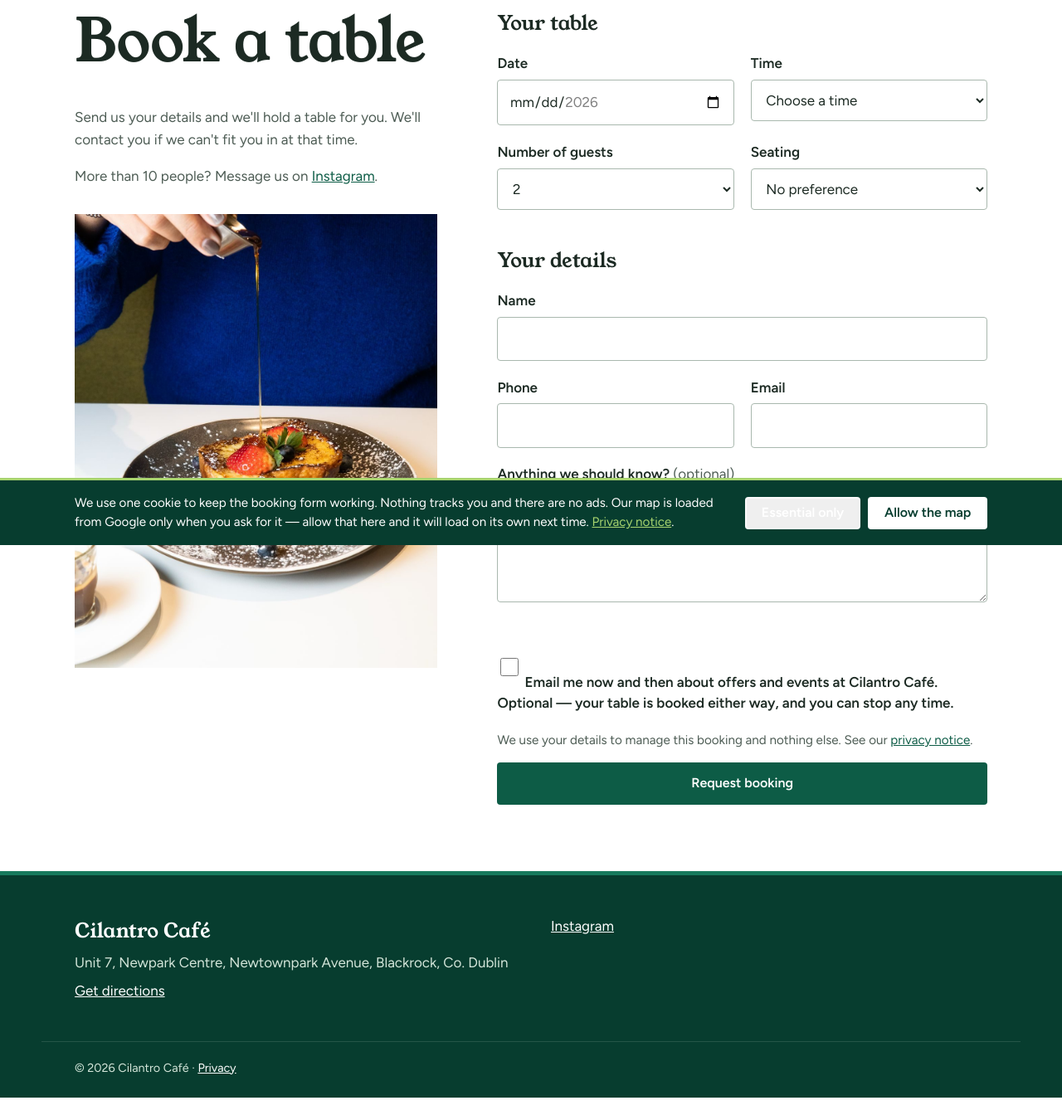
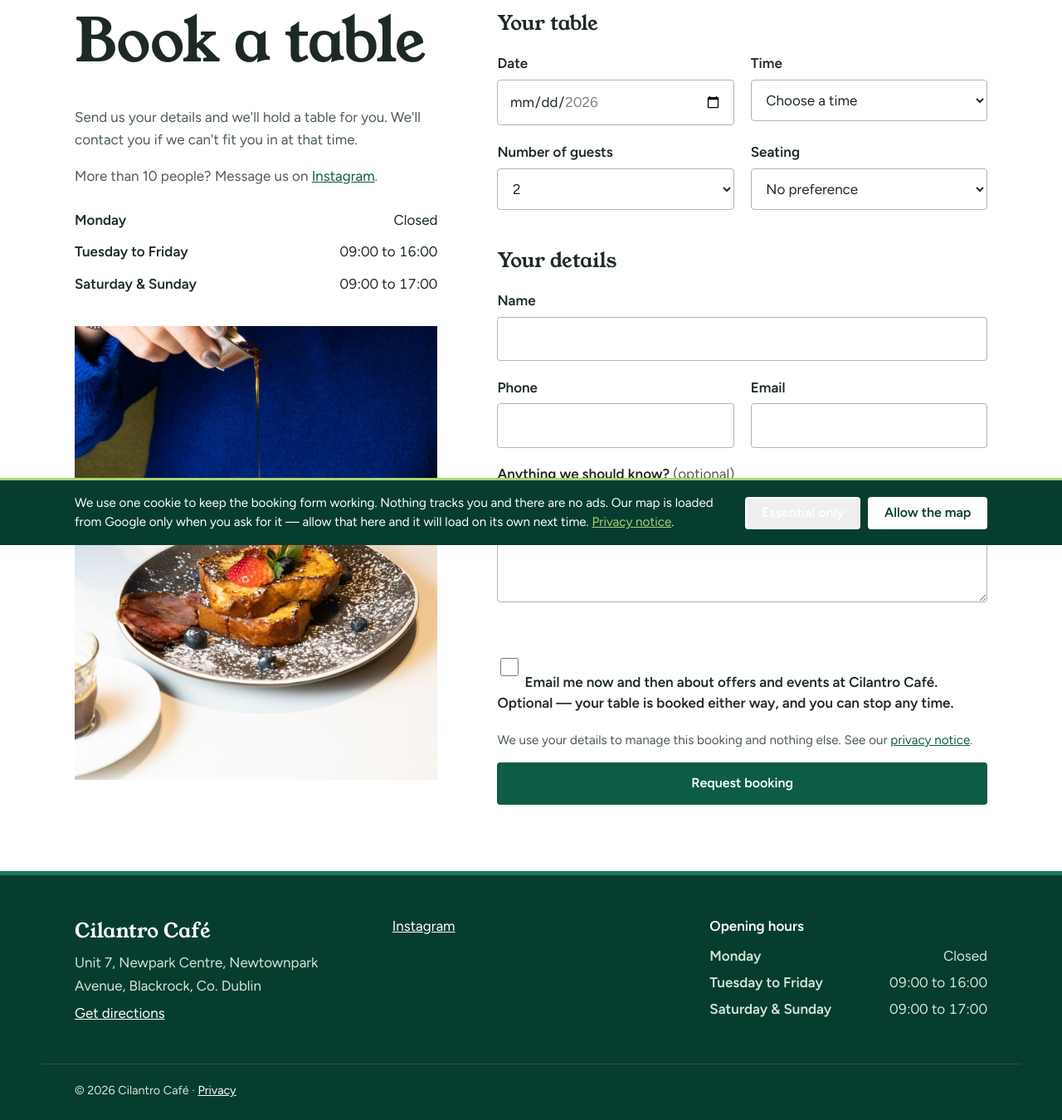
Before and after one commit to Nicholasrooney/cilantrocafe.ie, a PHP site: page /booking.php in a window 1280 px wide. Shown: the part 143-1493 px from the top of the page at 83% size. Before the commit the page ends 1466 px from the top, so only its background shows below. Run offline with PHP 8.4, Linux system fonts and the light colour scheme.

Commit message:
Real opening hours, and stop taking bookings when we are shut
Hours are Tue–Fri 09:00–16:00, Sat–Sun 09:00–17:00, closed Monday.

This fixes a real bug rather than just filling in a blank. The booking
form offered the same slots every day, so it would have taken a table
for a Monday the café is shut, and a 15:30 on a weekday that closes at
16:00.

$booking['service_hours'] is now the single source of truth. The hours
shown on the site, the hours in the schema, and the slots the form
offers all derive from it, so they cannot drift apart. Changing the
hours is a one-line edit in config.php.

- includes/hours.php: per-day windows, slot generation, grouped display
  ("Tuesday to Friday", "Saturday & Sunday", "Monday — Closed"), and the
  next open date.
- Last booking is 60 minutes before closing, so nobody books a table for
  five minutes before the doors shut. Weekdays end at 15:00, weekends at
  16:00; the buffer is configurable.
- Closed days are published to Google explicitly as 00:00–00:00 rather
  than omitted. Google reads a missing day as unknown, but an explicit
  closure renders as "Closed" — which is what stops somebody driving to
  Blackrock on a Monday.
- The form rebuilds its times when the date changes, because the slots
  themselves differ by day now, not just whether they are full. A closed
  date says so and names the next open day.
- Staff keep the full slot list so they can still take a booking outside
  normal service.

Also blocks /db/ and /cron/ with .htaccess. Checking the live server
found db/schema.sql was publicly readable — no credentials in it, but it
gave away the database structure for nothing.

Verified against the running site: a Monday booking is refused and told
when we reopen, 16:00 is refused on a Tuesday and accepted on a
Saturday. 39 SEO/hours tests and 49 data-layer tests pass, 38 files
lint.

Co-Authored-By: Claude Opus 5 <noreply@anthropic.com>

```diff
--- a/booking.php
+++ b/booking.php
@@ -38,6 +38,14 @@ $slots     = booking_slot_availability($shownDate, (int) $old['guests']);
                 Message us on <a href="<?= e($site['instagram']) ?>" target="_blank" rel="noopener">Instagram</a>.
             <?php endif; ?>
         </p>
+        <?php if (!empty($site['hours'])): ?>
+            <dl class="hours">
+                <?php foreach ($site['hours'] as $days => $time): ?>
+                    <div><dt><?= e($days) ?></dt><dd><?= e($time) ?></dd></div>
+                <?php endforeach; ?>
+            </dl>
+        <?php endif; ?>
+
         <img class="booking-photo" src="images/french-toast.jpg" alt="Maple syrup being poured over French toast with strawberries" loading="lazy">
     </div>
 
@@ -80,13 +88,15 @@ $slots     = booking_slot_availability($shownDate, (int) $old['guests']);
                             <label for="time">Time</label>
                             <select id="time" name="time" required<?= error_attrs($errors, 'time') ?>>
                                 <option value="">Choose a time</option>
-                                <?php foreach ($booking['times'] as $t): ?>
-                                    <?php $free = $slots[$t] ?? true; ?>
+                                <?php foreach ($slots as $t => $free): ?>
                                     <option value="<?= e($t) ?>"
                                             <?= $old['time'] === $t ? 'selected' : '' ?>
                                             <?= $free ? '' : 'disabled' ?>><?= e($t) ?><?= $free ? '' : ' — fully booked' ?></option>
                                 <?php endforeach; ?>
                             </select>
+                            <p class="slot-note" id="slot-note" <?= $slots ? 'hidden' : '' ?>>
+                                <?= $slots ? '' : 'We are closed that day — pick another date.' ?>
+                            </p>
                             <?= field_error($errors, 'time') ?>
                         </div>
                     </div>
--- a/css/style.css
+++ b/css/style.css
@@ -717,3 +717,10 @@ a:hover { color: var(--fascia-deep); }
   margin-top: 0.15rem;
   flex: none;
 }
+
+.slot-note {
+  margin: 0.4rem 0 0;
+  font-size: 0.9rem;
+  color: var(--error);
+}
+.slot-note[hidden] { display: none; }
--- a/includes/booking-handler.php
+++ b/includes/booking-handler.php
@@ -8,6 +8,7 @@
  */
 
 require_once __DIR__ . '/config.php';
+require_once __DIR__ . '/hours.php';
 require_once __DIR__ . '/db.php';
 require_once __DIR__ . '/bookings.php';
 require_once __DIR__ . '/capacity.php';
@@ -73,9 +74,20 @@ if ($_SERVER['REQUEST_METHOD'] === 'POST') {
         $errors['date'] = 'Choose a date between today and ' . $lastDay->format('j F Y') . '.';
     }
 
-    if (!in_array($old['time'], $booking['times'], true)) {
-        $errors['time'] = 'Choose a time.';
-    } elseif ($date && !isset($errors['date']) && $date == $today) {
+    // Which slots exist on the chosen day — the café is not open every day,
+    // and weekends run an hour later than weekdays.
+    $daySlots = !isset($errors['date']) ? hours_slots_for_date($old['date']) : [];
+
+    if (!isset($errors['date']) && !$daySlots) {
+        $nextOpen = hours_next_open_date($old['date']);
+        $errors['date'] = 'We are closed that day.'
+            . ($nextOpen
+                ? ' The next day we are open is '
+                  . (new DateTimeImmutable($nextOpen, new DateTimeZone('Europe/Dublin')))->format('l j F') . '.'
+                : '');
+    } elseif (!in_array($old['time'], $daySlots, true)) {
+        $errors['time'] = 'Choose a time we are open.';
+    } elseif ($date && $date == $today) {
         $now = new DateTimeImmutable('now', new DateTimeZone('Europe/Dublin'));
         if ($old['time'] <= $now->format('H:i')) {
             $errors['time'] = 'That time has passed. Choose a later time.';
@@ -155,16 +167,21 @@ function booking_slot_availability(string $date, int $guests): array
 {
     global $booking;
 
+    $daySlots = hours_slots_for_date($date);
+    if (!$daySlots) {
+        return [];
+    }
+
     try {
         return capacity_slot_availability(
             $date,
-            $booking['times'],
+            $daySlots,
             (int) ($booking['max_covers_per_slot'] ?? 0),
             max(1, $guests)
         );
     } catch (Throwable $e) {
         // No database yet? Offer everything rather than showing an empty form.
-        return array_fill_keys($booking['times'], true);
+        return array_fill_keys($daySlots, true);
     }
 }
 
--- a/includes/config.php
+++ b/includes/config.php
@@ -22,19 +22,41 @@ $site = [
     // map apps guessing at the wrong unit in the shopping centre.
     'coords'    => '',
 
-    // Opening hours. Leave the array empty to hide the hours block.
-    // Example: 'Mon to Fri' => '9:00 to 16:00',
-    'hours' => [
-    ],
+    // Opening hours are NOT set here. They come from $booking['service_hours']
+    // below, and are filled in at the bottom of this file, so the hours shown
+    // on the site, the hours Google is told, and the times the booking form
+    // offers can never disagree with each other.
+    'hours' => [],
 ];
 
 // Booking form options
 $booking = [
-    // Time slots shown in the booking form. Match these to your opening hours.
-    'times' => [
-        '09:00', '09:30', '10:00', '10:30', '11:00', '11:30', '12:00', '12:30',
-        '13:00', '13:30', '14:00', '14:30', '15:00', '15:30',
+    /*
+     * Opening hours, per day. [open, close] in 24-hour time, or null if the
+     * café is closed that day. This is the single source of truth — it drives
+     * the hours on the site, the hours Google shows, and the slots the booking
+     * form offers.
+     */
+    'service_hours' => [
+        'mon' => null,                 // closed
+        'tue' => ['09:00', '16:00'],
+        'wed' => ['09:00', '16:00'],
+        'thu' => ['09:00', '16:00'],
+        'fri' => ['09:00', '16:00'],
+        'sat' => ['09:00', '17:00'],
+        'sun' => ['09:00', '17:00'],
     ],
+
+    // How often a slot comes round, in minutes.
+    'slot_minutes' => 30,
+
+    // The last booking is this many minutes before closing, so nobody books a
+    // table for five minutes before the doors shut. Weekdays close at 16:00,
+    // so the last slot is 15:00; weekends close at 17:00, so it is 16:00.
+    'last_booking_before_close' => 60,
+
+    // Filled in below from service_hours. Do not edit by hand.
+    'times' => [],
     'max_guests'        => 10,  // bigger groups are asked to phone or email
     'days_ahead'        => 60,  // how far in advance people can book
     'seating'           => ['No preference', 'Booth inside', 'Table outside'],
@@ -136,6 +158,15 @@ $calendar = [
 ];
 
 /*
+ * Everything below is derived from service_hours. One source of truth: change
+ * the hours above and the site, the schema and the booking form all follow.
+ */
+require_once __DIR__ . '/hours.php';
+
+$site['hours']     = hours_display($booking['service_hours']);
+$booking['times']  = hours_all_slots($booking['service_hours']);
+
+/*
  * Credentials live outside this file so they never reach Git.
  *
  * Preferred location is one level above public_html, where the web server
--- /dev/null
+++ b/includes/hours.php
@@ -0,0 +1,203 @@
+<?php
+/*
+ * Opening hours — the single source of truth.
+ *
+ * Everything derives from $booking['service_hours']: the hours shown on the
+ * site, the structured data Google reads, and which time slots the booking
+ * form offers on a given day. Change the hours in one place and all three
+ * move together.
+ *
+ * This matters more than it looks. Before this existed the booking form
+ * offered the same slots every day, so it would happily take a table for a
+ * Monday the café is shut.
+ */
+
+/** Days in week order, with the keys used in config. */
+function hours_day_names(): array
+{
+    return [
+        'mon' => 'Monday', 'tue' => 'Tuesday', 'wed' => 'Wednesday',
+        'thu' => 'Thursday', 'fri' => 'Friday', 'sat' => 'Saturday', 'sun' => 'Sunday',
+    ];
+}
+
+function hours_config(): array
+{
+    return $GLOBALS['booking']['service_hours'] ?? [];
+}
+
+/**
+ * Opening and closing time for a date, or null when the café is closed.
+ *
+ * @return array{0:string,1:string}|null
+ */
+function hours_for_date(string $date, ?array $service = null): ?array
+{
+    $service = $service ?? hours_config();
+
+    $day = DateTimeImmutable::createFromFormat('!Y-m-d', $date, new DateTimeZone('Europe/Dublin'));
+    if (!$day) {
+        return null;
+    }
+
+    $key   = strtolower($day->format('D'));   // mon, tue, ...
+    $entry = $service[$key] ?? null;
+
+    return is_array($entry) && count($entry) === 2 ? $entry : null;
+}
+
+function hours_is_open(string $date, ?array $service = null): bool
+{
+    return hours_for_date($date, $service) !== null;
+}
+
+/**
+ * The bookable slots for a date.
+ *
+ * Runs from opening to a set number of minutes before closing, because a table
+ * booked five minutes before the doors shut is no use to anybody.
+ */
+function hours_slots_for_date(string $date, ?array $service = null, ?int $slotMinutes = null, ?int $buffer = null): array
+{
+    $window = hours_for_date($date, $service);
+    if (!$window) {
+        return [];
+    }
+
+    $slotMinutes = $slotMinutes ?? (int) ($GLOBALS['booking']['slot_minutes'] ?? 30);
+    $buffer      = $buffer      ?? (int) ($GLOBALS['booking']['last_booking_before_close'] ?? 60);
+
+    $tz    = new DateTimeZone('Europe/Dublin');
+    $open  = new DateTimeImmutable($date . ' ' . $window[0], $tz);
+    $close = (new DateTimeImmutable($date . ' ' . $window[1], $tz))->modify("-$buffer minutes");
+
+    $slots = [];
+    for ($t = $open; $t <= $close; $t = $t->modify("+$slotMinutes minutes")) {
+        $slots[] = $t->format('H:i');
+    }
+
+    return $slots;
+}
+
+/**
+ * Every slot the café ever offers, across all days. The staff form uses this
+ * so they can put a booking anywhere, including outside normal service.
+ */
+function hours_all_slots(?array $service = null): array
+{
+    $service = $service ?? hours_config();
+    $slots   = [];
+
+    // Any Monday-to-Sunday week will do; we only want the times.
+    $monday = (new DateTimeImmutable('monday this week', new DateTimeZone('Europe/Dublin')));
+    for ($i = 0; $i < 7; $i++) {
+        $slots = array_merge($slots, hours_slots_for_date($monday->modify("+$i days")->format('Y-m-d'), $service));
+    }
+
+    $slots = array_values(array_unique($slots));
+    sort($slots);
+
+    return $slots;
+}
+
+/**
+ * Hours for display, with runs of identical days grouped:
+ *
+ *     ['Tuesday to Friday' => '09:00 to 16:00',
+ *      'Saturday & Sunday' => '09:00 to 17:00',
+ *      'Monday'            => 'Closed']
+ */
+function hours_display(?array $service = null): array
+{
+    $service = $service ?? hours_config();
+    $names   = hours_day_names();
+
+    // Group consecutive days that share the same hours.
+    $groups = [];
+    foreach ($names as $key => $name) {
+        $entry = $service[$key] ?? null;
+        $value = is_array($entry) && count($entry) === 2 ? $entry[0] . ' to ' . $entry[1] : 'Closed';
+
+        if ($groups && end($groups)['value'] === $value) {
+            $groups[count($groups) - 1]['days'][] = $name;
+        } else {
+            $groups[] = ['days' => [$name], 'value' => $value];
+        }
+    }
+
+    $out = [];
+    foreach ($groups as $group) {
+        $days  = $group['days'];
+        $count = count($days);
+
+        if ($count === 1) {
+            $label = $days[0];
+        } elseif ($count === 2) {
+            $label = $days[0] . ' & ' . $days[1];
+        } else {
+            $label = $days[0] . ' to ' . $days[$count - 1];
+        }
+
+        $out[$label] = $group['value'];
+    }
+
+    return $out;
+}
+
+/**
+ * schema.org OpeningHoursSpecification, built from the same source.
+ *
+ * Closed days are stated explicitly rather than omitted — Google treats a
+ * missing day as unknown, but an explicit closure shows as "Closed" in the
+ * search result, which is what stops somebody driving over on a Monday.
+ */
+function hours_schema(?array $service = null): array
+{
+    $service = $service ?? hours_config();
+    $names   = hours_day_names();
+    $out     = [];
+
+    foreach ($names as $key => $name) {
+        $entry = $service[$key] ?? null;
+
+        if (is_array($entry) && count($entry) === 2) {
+            $out[] = [
+                '@type'     => 'OpeningHoursSpecification',
+                'dayOfWeek' => 'https://schema.org/' . $name,
+                'opens'     => $entry[0],
+                'closes'    => $entry[1],
+            ];
+        } else {
+            $out[] = [
+                '@type'     => 'OpeningHoursSpecification',
+                'dayOfWeek' => 'https://schema.org/' . $name,
+                'opens'     => '00:00',
+                'closes'    => '00:00',
+            ];
+        }
+    }
+
+    return $out;
+}
+
+/**
+ * The next date the café is actually open, for pointing people somewhere
+ * useful when they land on a closed day.
+ */
+function hours_next_open_date(string $from, ?array $service = null): ?string
+{
+    $tz  = new DateTimeZone('Europe/Dublin');
+    $day = DateTimeImmutable::createFromFormat('!Y-m-d', $from, $tz);
+    if (!$day) {
+        return null;
+    }
+
+    for ($i = 0; $i < 14; $i++) {
+        $candidate = $day->modify("+$i days")->format('Y-m-d');
+        if (hours_is_open($candidate, $service)) {
+            return $candidate;
+        }
+    }
+
+    return null;
+}
--- a/includes/seo.php
+++ b/includes/seo.php
@@ -91,11 +91,14 @@ function seo_restaurant_node(): array
         $node['sameAs'] = [$site['instagram']];
     }
 
-    // Opening hours, only if they have actually been filled in. Publishing
-    // wrong hours is worse than publishing none — Google shows them.
-    $hours = seo_opening_hours($site['hours'] ?? []);
-    if ($hours) {
-        $node['openingHoursSpecification'] = $hours;
+    // Opening hours come from $booking['service_hours'] via hours.php, the same
+    // source the site and the booking form use, so the three cannot disagree.
+    // Closed days are published explicitly — Google reads a missing day as
+    // unknown, but an explicit closure shows as "Closed", which is what stops
+    // somebody driving over on a Monday.
+    if (!empty($booking['service_hours'])) {
+        require_once __DIR__ . '/hours.php';
+        $node['openingHoursSpecification'] = hours_schema($booking['service_hours']);
     }
 
     return $node;
--- a/js/main.js
+++ b/js/main.js
@@ -161,19 +161,39 @@ function cookieChoice(set) {
     fetch(url, { signal: inFlight.signal })
       .then(function (r) { return r.ok ? r.json() : null; })
       .then(function (data) {
-        if (!data || !data.slots) return;
+        if (!data) return;
 
+        var note = document.getElementById('slot-note');
         var chosen = time.value;
-        Array.prototype.forEach.call(time.options, function (opt) {
-          if (!opt.value) return;
-          var free = data.slots[opt.value];
-          opt.disabled = free === false;
-          opt.textContent = opt.value + (free === false ? ' — fully booked' : '');
+
+        // Rebuild the list: opening hours differ by day and the cafe is shut
+        // on Mondays, so the times themselves change, not just their state.
+        while (time.options.length > 1) time.remove(1);
+
+        if (data.closed) {
+          time.value = '';
+          if (note) {
+            note.textContent = data.message || 'We are closed that day.';
+            note.hidden = false;
+          }
+          return;
+        }
+
+        if (note) note.hidden = true;
+
+        Object.keys(data.slots).forEach(function (t) {
+          var free = data.slots[t];
+          var opt = document.createElement('option');
+          opt.value = t;
+          opt.textContent = t + (free ? '' : ' — fully booked');
+          opt.disabled = !free;
+          if (t === chosen) opt.selected = true;
+          time.appendChild(opt);
         });
 
-        // If their chosen time just became unavailable, clear it rather than
+        // If their chosen time is gone or now full, clear it rather than
         // submitting something that will be rejected.
-        if (chosen && time.selectedOptions[0] && time.selectedOptions[0].disabled) {
+        if (chosen && (!time.value || (time.selectedOptions[0] && time.selectedOptions[0].disabled))) {
           time.value = '';
         }
       })
```
Also changed, not shown: db/test-seo.php (+36 -1 lines), slots.php (+22 -3 lines), cron/.htaccess (added), db/.htaccess (added).
